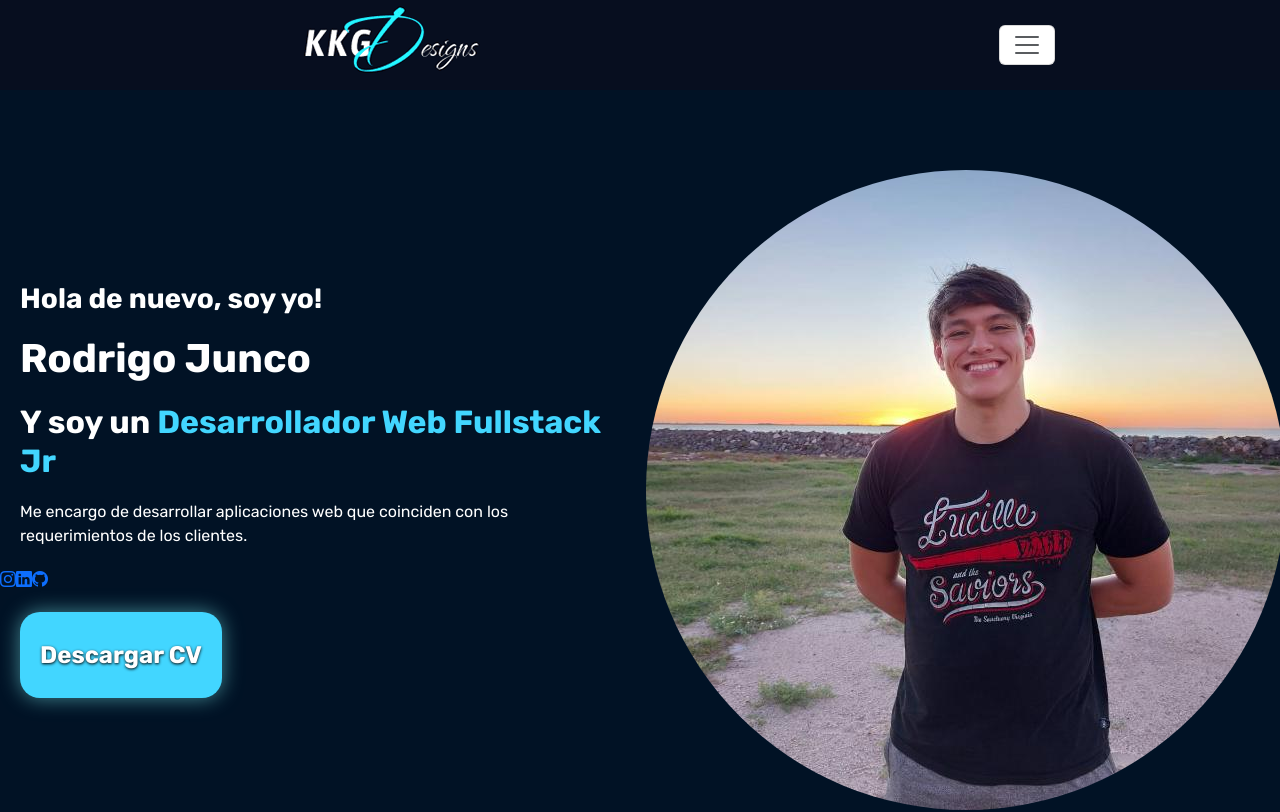
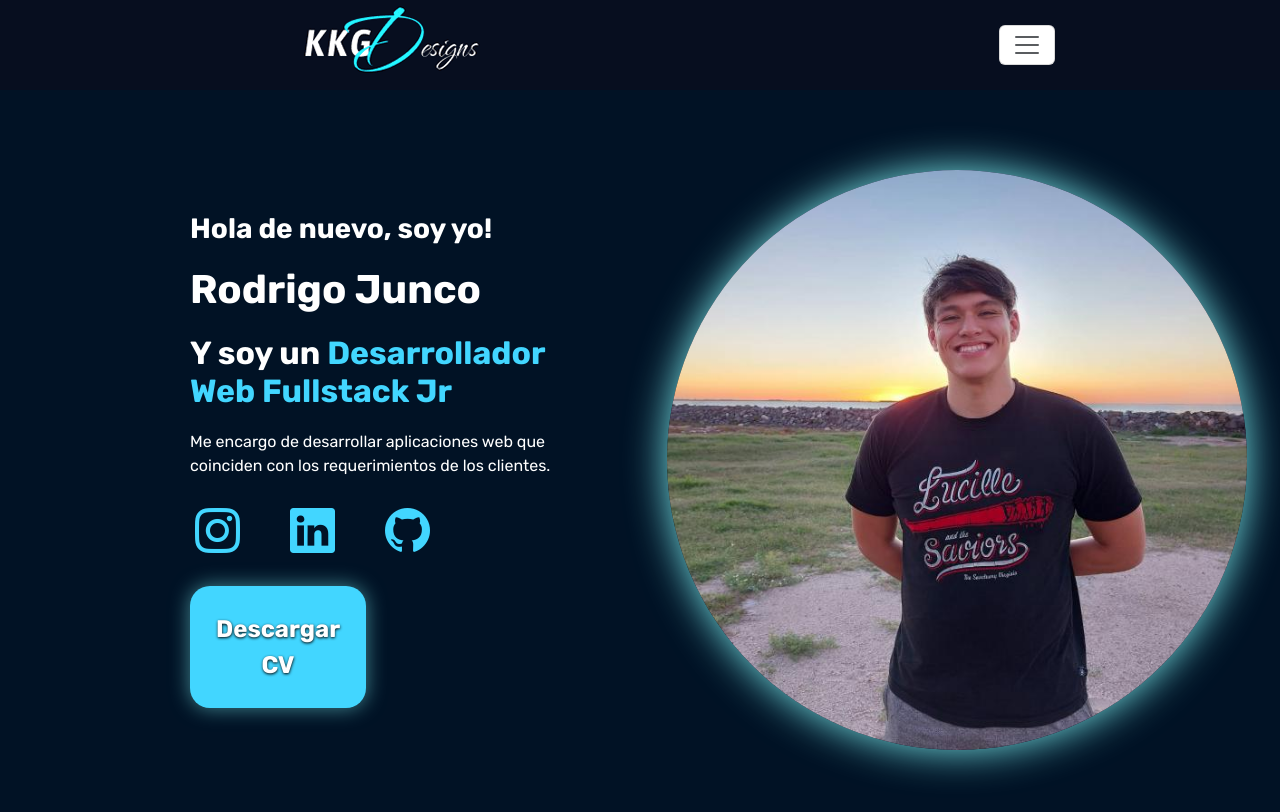
Before and after one commit to RPJunco/my-portfolio-react, a React (Vite) app: page / in a window 1280 px wide. Shown: the top 812 px of the page. Built offline with nearby package versions, Linux system fonts and the light colour scheme.

Commit message:
Se agregaron estilos al archivo que son utilizados para el 'Hero'

```diff
--- a/src/App.css
+++ b/src/App.css
@@ -6,7 +6,12 @@
 
   --nav-link-hover-bgc: white;
   --nav-link-hover-color: #070e1f;
+
+  --hero-icon-color: #42d6ff;
+  --hero-icon-hover-color: #fff;
 }
+
+/*Estilos aplicados al Header*/
 
 .nav-link{
   transition: background-color 1.9s, color 1.9s !important;
@@ -16,3 +21,30 @@
   background-color: var(--nav-link-hover-bgc);
   color: var(--nav-link-hover-color) !important;
 }
+
+/*Estilos aplicados al Hero*/
+
+.hero-section-info {
+  padding: 20px;
+  margin: auto auto auto 150px;
+}
+
+
+.hero-iconos-contenedor i {
+  margin: 0px 25px;
+  color: var(--hero-icon-color);
+  font-size: 45px;
+  transition: color 1.9s;
+}
+
+.hero-presentacion i:hover {
+  color: var(--hero-icon-hover-color);
+}
+
+.foto-contenedor {
+  border-radius: 100%;
+  max-width: 100%;
+  height: auto;
+  width: 580px;
+  box-shadow: 0 0 40px rgb(134, 255, 255, 0.9);
+}
```
